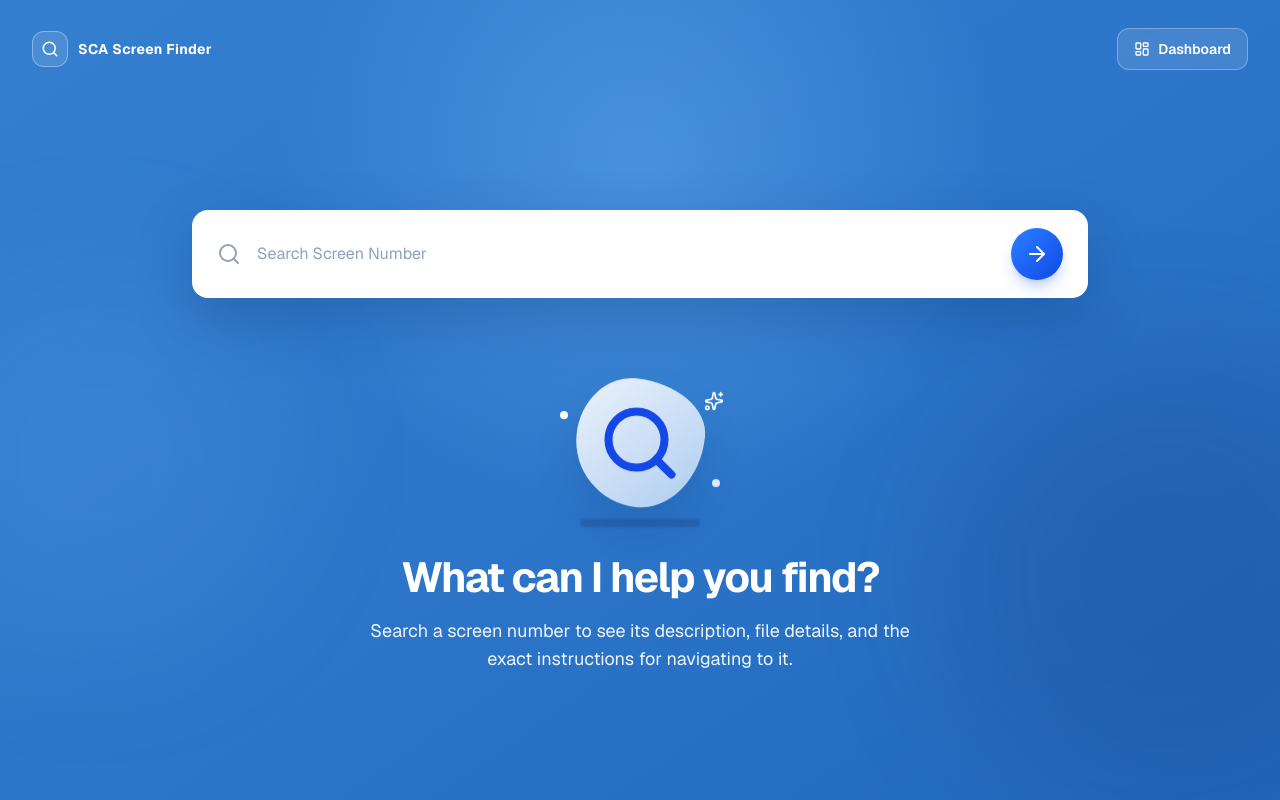
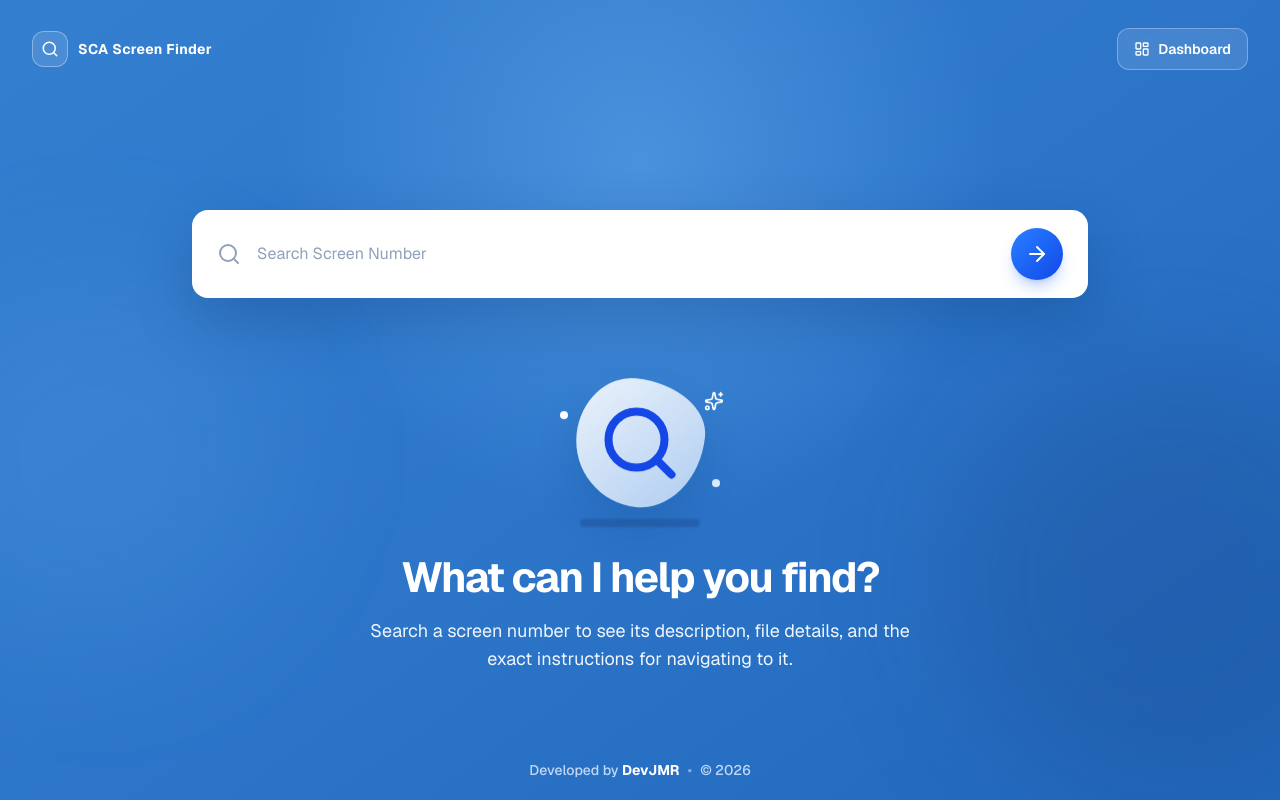
Before and after one commit to DevJomar2793/SCA-Sitemap-Next, a Next.js app in the folder frontend/: page / in a window 1280 px wide. Built offline with nearby package versions, Linux system fonts and the light colour scheme; no server answers.

Commit message:
feat: add footer and update layout container to flex-col for proper vertical spacing

```diff
--- a/frontend/features/search/components/sitemap-search-page.tsx
+++ b/frontend/features/search/components/sitemap-search-page.tsx
@@ -53,7 +53,7 @@ export function SitemapSearchPage() {
   }
 
   return (
-    <main className="relative min-h-screen overflow-hidden bg-[#2d78ce] text-white">
+    <main className="relative flex min-h-screen flex-col overflow-hidden bg-[#2d78ce] text-white">
       <div
         aria-hidden="true"
         className="pointer-events-none fixed inset-0 bg-[radial-gradient(circle_at_50%_20%,rgba(111,181,246,0.42),transparent_40%),linear-gradient(145deg,#347fcf_0%,#2c75c9_52%,#2168bc_100%)]"
@@ -90,7 +90,7 @@ export function SitemapSearchPage() {
         </Link>
       </header>
 
-      <div className="relative z-10 mx-auto flex w-full max-w-6xl flex-col px-5 pb-16 pt-[8vh] sm:px-8 sm:pt-[12vh] lg:pt-[14vh]">
+      <div className="relative z-10 mx-auto flex w-full max-w-6xl flex-1 flex-col px-5 pb-12 pt-[8vh] sm:px-8 sm:pt-[12vh] lg:pt-[14vh]">
         <form
           onSubmit={handleSubmit}
           aria-label="Search sitemap screens"
@@ -180,6 +180,14 @@ export function SitemapSearchPage() {
         )}
       </div>
 
+      <footer className="relative z-10 px-5 py-5 text-center text-xs font-medium text-blue-100/85 sm:text-sm">
+        Developed by <span className="font-bold text-white">DevJMR</span>
+        <span className="mx-2 text-blue-200/60" aria-hidden="true">
+          •
+        </span>
+        © {new Date().getFullYear()}
+      </footer>
+
       {results?.length ? (
         <SearchResultsModal
           query={submittedQuery}
```
